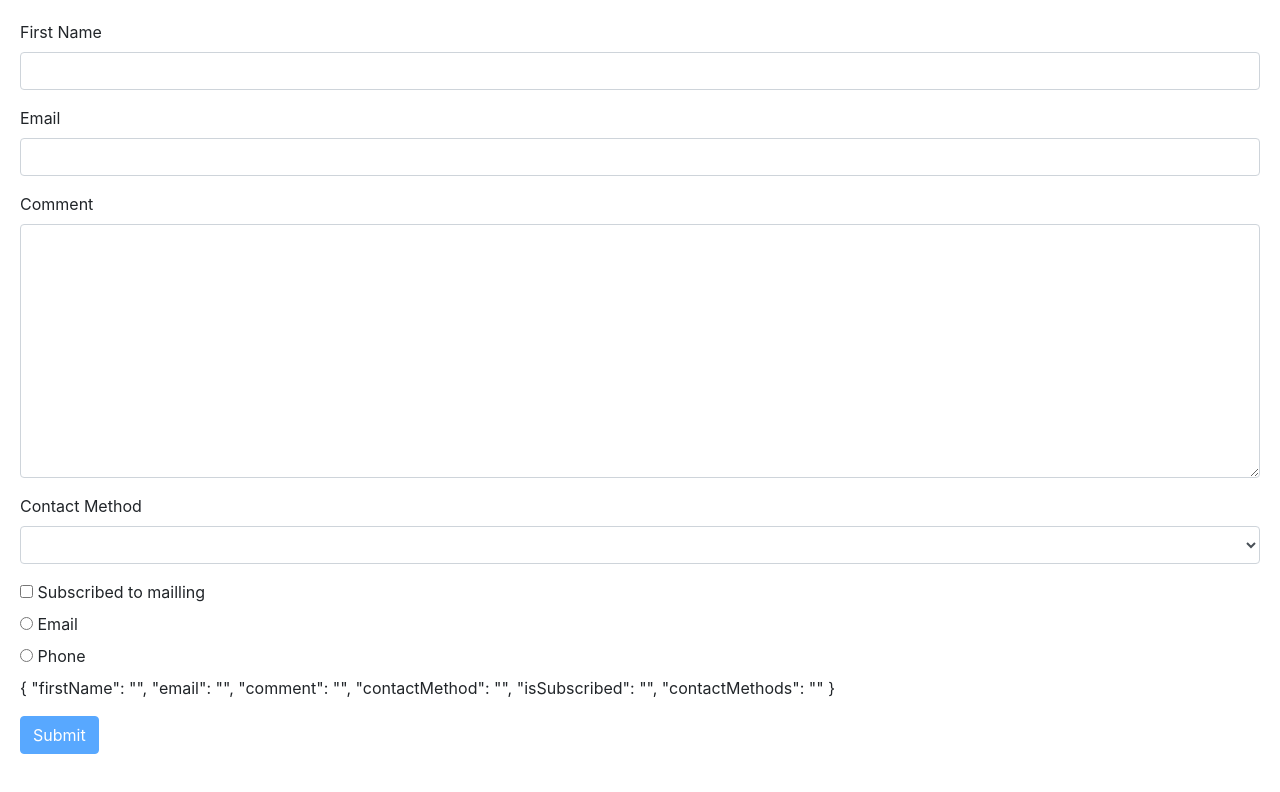
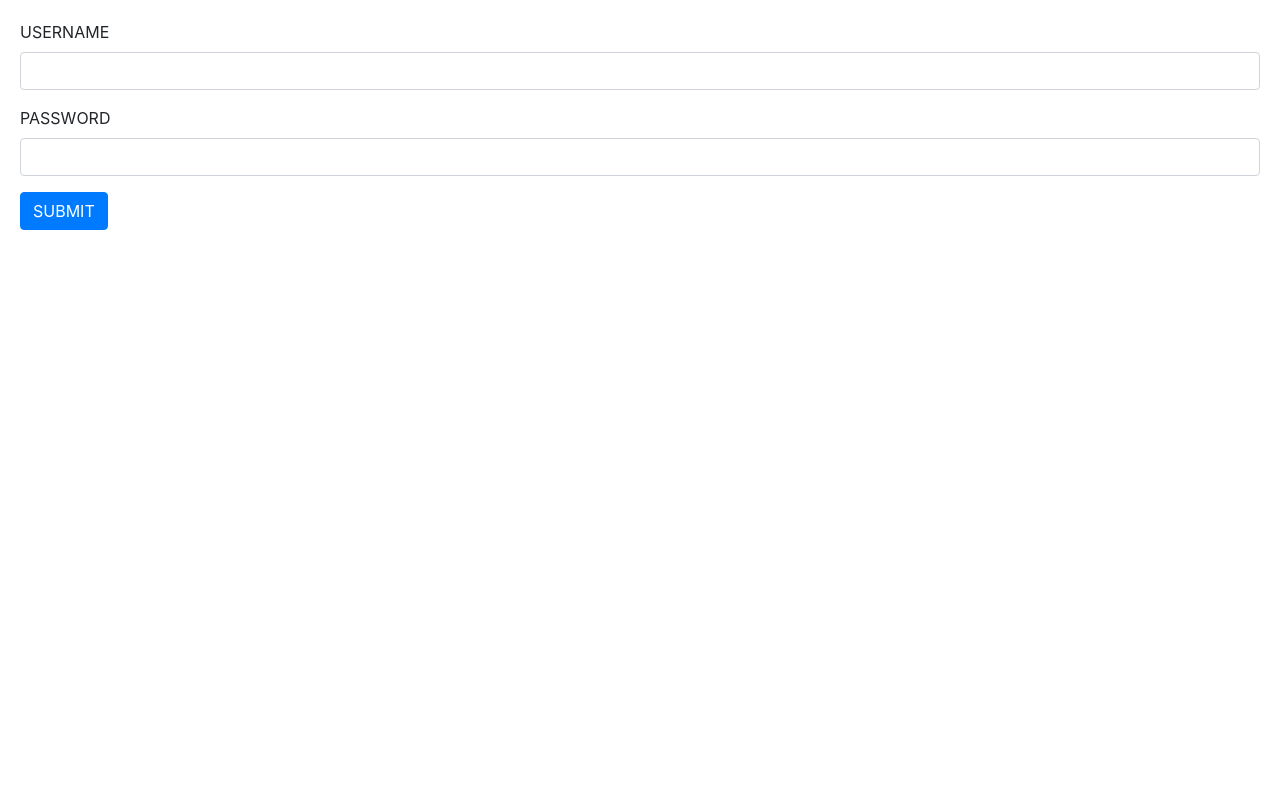
Before and after one commit to whatmmobd3/moshAngular, an Angular app: page / in a window 1280 px wide. Shown: the top 792 px of the page. Built offline with nearby package versions, Linux system fonts and the light colour scheme.

Commit message:
creating control

```diff
--- a/src/app/app.component.html
+++ b/src/app/app.component.html
@@ -1 +1 @@
-<contract-form></contract-form>
+<signup-form></signup-form>
--- /dev/null
+++ b/src/app/signup-form/signup-form.component.html
@@ -0,0 +1,13 @@
+<form [formGroup]="form">
+  <div class="form-group">
+    <label for=""> USERNAME </label>
+    <input formControlName="username" type="text" class="form-control" />
+  </div>
+  <div class="form-group">
+    <label for="">PASSWORD</label>
+    <input formControlName="password" type="password" class="form-control" />
+  </div>
+  <div class="form-group">
+    <button class="btn btn-primary" type="submit">SUBMIT</button>
+  </div>
+</form>
--- /dev/null
+++ b/src/app/signup-form/signup-form.component.ts
@@ -0,0 +1,15 @@
+import { Component } from '@angular/core';
+
+import { FormGroup, FormControl } from '@angular/forms';
+
+@Component({
+  selector: 'signup-form',
+  templateUrl: './signup-form.component.html',
+  styleUrls: ['./signup-form.component.css'],
+})
+export class SignupFormComponent {
+  form = new FormGroup({
+    username: new FormControl(),
+    password: new FormControl(),
+  });
+}
```
Also changed, not shown: src/app/app.module.ts (+6 -9 lines), src/app/signup-form/signup-form.component.css (added), 1 other file (tests, documents, lock files or other folders).
